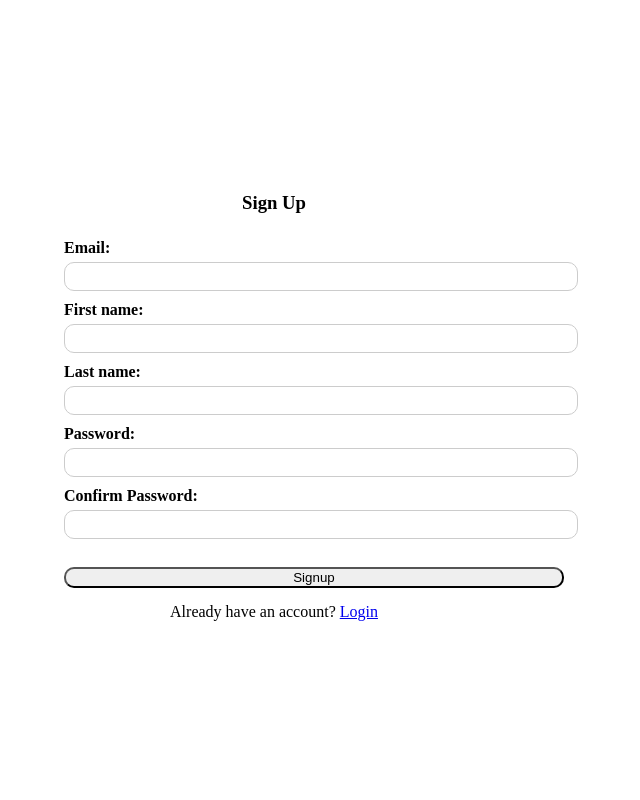
After one commit to ShauRya765/InstaworkAssignment, a Django app: page /register in a window 1280 px wide. The commit adds this page. Shown: the whole page, without its empty margins (366-1006 px from the left). Run offline with Django 4.2, Linux system fonts and the light colour scheme; parts of the project's set-up code (start-up, migrations or seed data) failed here and were passed over.

Commit message:
adding login, register, and updating model

```diff
--- a/instawork_assignment/settings.py
+++ b/instawork_assignment/settings.py
@@ -101,6 +101,8 @@ AUTH_PASSWORD_VALIDATORS = [
     },
 ]
 
+AUTH_USER_MODEL = 'teamManagement.TeamMember'
+
 
 # Internationalization
 # https://docs.djangoproject.com/en/4.2/topics/i18n/
--- /dev/null
+++ b/static/css/register.css
@@ -0,0 +1,64 @@
+body {
+    margin: 0;
+    padding: 0;
+    height: 100vh;
+    display: flex;
+    align-items: center;
+    justify-content: center;
+}
+
+.form-container {
+    background-color: rgba(255, 255, 255, 0.9); /* Adjust the alpha value to control the background opacity */
+    /*background-color: white;*/
+    padding: 10px;
+    border-radius: 10px;
+    width: 500px;
+    /*text-align: center;*/
+}
+
+.register-form {
+    margin-top: 20px;
+}
+
+.form-group label {
+    display: block;
+    font-weight: bold;
+    margin-bottom: 5px;
+}
+
+.form-group input[type="email"],
+.form-group input[type="password"],
+.form-group input[type="text"] {
+    width: 100%;
+    padding: 6px;
+    margin-bottom: 10px;
+    border: 1px solid #ccc;
+    border-radius: 10px;
+}
+
+.form-group input:focus {
+    border: 1px solid #ccc;
+}
+
+.login-link {
+    text-align: center;
+    margin-top: 10px;
+}
+
+.errorlist {
+    color: red;
+    list-style: none;
+    padding: 0;
+    margin-top: -10px;
+}
+
+.register-form {
+    width: 100%;
+    padding: 5px 40px 5px 40px;
+}
+
+.button {
+    width: 100%;
+    text-align: center;
+    border-radius: 10px;
+}
--- a/teamManagement/admin.py
+++ b/teamManagement/admin.py
@@ -1,7 +1,5 @@
+# admin.py
 from django.contrib import admin
 from .models import TeamMember
 
-# Register your models here.
-
-
 admin.site.register(TeamMember)
--- a/teamManagement/forms.py
+++ b/teamManagement/forms.py
@@ -1,5 +1,7 @@
 # teams/forms.py
 from django import forms
+from django.contrib.auth.forms import UserCreationForm, AuthenticationForm
+from django.core.exceptions import ValidationError
 from django.forms import RadioSelect
 
 from .models import TeamMember
@@ -14,3 +16,32 @@ class TeamMemberForm(forms.ModelForm):
         widgets = {
             'role': RadioSelect()
         }
+
+
+class RegistrationForm(UserCreationForm):
+    first_name = forms.CharField(max_length=30, required=True)
+    last_name = forms.CharField(max_length=30, required=True)
+
+    class Meta:
+        model = TeamMember
+        fields = ['first_name', 'last_name', 'email', 'phone_number', 'password1', 'password2']
+
+    def clean_email(self):
+        email = self.cleaned_data['email']
+        existing_user = TeamMember.objects.filter(email=email).exclude(pk=self.instance.pk).first()
+        if existing_user:
+            raise ValidationError("This email is already in use.")
+        return email
+
+    def save(self, commit=True):
+        user = super().save(commit=False)
+        user.role = 'regular'
+        if commit:
+            user.save()
+        return user
+
+
+class LoginForm(AuthenticationForm):
+    class Meta:
+        model = TeamMember
+        fields = ['username', 'password']
--- a/teamManagement/models.py
+++ b/teamManagement/models.py
@@ -1,16 +1,47 @@
+# models.py
+from django.contrib.auth.models import AbstractUser, BaseUserManager, PermissionsMixin
 from django.db import models
 
 
-# Create your models here.
+class TeamMemberManager(BaseUserManager):
+    def create_team_member(self, email, password=None, **extra_fields):
+        if not email:
+            raise ValueError('The Email field must be set')
+        email = self.normalize_email(email)
+        team_member = self.model(email=email, **extra_fields)
+        team_member.set_password(password)
+        team_member.save(using=self._db)
+        return team_member
 
-class TeamMember(models.Model):
+    def create_superuser(self, email, password=None, **extra_fields):
+        extra_fields.setdefault('is_staff', True)
+        extra_fields.setdefault('is_superuser', True)
+        extra_fields.setdefault('role', 'admin')
+
+        if extra_fields.get('is_staff') is not True:
+            raise ValueError('Superuser must have is_staff=True.')
+        if extra_fields.get('is_superuser') is not True:
+            raise ValueError('Superuser must have is_superuser=True.')
+
+        return self.create_team_member(email, password, **extra_fields)
+
+
+class TeamMember(AbstractUser, PermissionsMixin):
     ROLE_CHOICES = [
         ('regular', "Regular"),
-        ('admin', "Admin ")
+        ('admin', "Admin"),
     ]
 
-    first_name = models.CharField(max_length=10)
-    last_name = models.CharField(max_length=10)
-    email = models.EmailField(max_length=255)
+    email = models.EmailField(unique=True)
     phone_number = models.CharField(max_length=15, blank=True, null=True)
     role = models.CharField(max_length=50, choices=ROLE_CHOICES, default='regular')
+
+    objects = TeamMemberManager()
+
+    def __str__(self):
+        return self.first_name
+
+    def save(self, *args, **kwargs):
+        # Set the username to be the same as the email
+        self.username = self.email
+        super().save(*args, **kwargs)
--- a/teamManagement/urls.py
+++ b/teamManagement/urls.py
@@ -1,11 +1,16 @@
 from django.urls import path
+from django.views.decorators.csrf import csrf_exempt
+
 from teamManagement import views
 
 app_name = 'teamManagement'
 
 urlpatterns = [
-    path('', views.TeamListView.as_view(), name='team_list'),
+    path('', csrf_exempt(views.LoginView.as_view()), name='login'),
+    path('register', csrf_exempt(views.RegisterView.as_view()), name='register'),
+    path('list', views.TeamListView.as_view(), name='team_list'),
     path('add', views.TeamAddView.as_view(), name='add_member'),
     path('edit/<int:member_id>', views.TeamEditView.as_view(), name='edit_member'),
-    path('delete/<int:pk>', views.TeamDeleteView.as_view(), name='delete_member')
+    path('delete/<int:pk>', views.TeamDeleteView.as_view(), name='delete_member'),
+    path('logout', csrf_exempt(views.user_logout), name='logout')
 ]
--- a/teamManagement/views.py
+++ b/teamManagement/views.py
@@ -1,7 +1,9 @@
-from django.shortcuts import get_object_or_404
-from django.views.generic import ListView, DetailView, CreateView, UpdateView, DeleteView
+from django.contrib.auth import authenticate, login, logout
+from django.contrib.messages.views import SuccessMessageMixin
+from django.shortcuts import get_object_or_404, redirect
+from django.views.generic import ListView, DetailView, CreateView, UpdateView, DeleteView, FormView
 
-from .forms import TeamMemberForm
+from .forms import TeamMemberForm, RegistrationForm, LoginForm
 from .models import TeamMember
 
 
@@ -17,7 +19,7 @@ class TeamAddView(CreateView):
     model = TeamMember
     form_class = TeamMemberForm
     template_name = 'teamManagement/edit_member.html'
-    success_url = '/'
+    success_url = '/list'
 
     def form_valid(self, form):
         response = super().form_valid(form)
@@ -28,7 +30,7 @@ class TeamEditView(UpdateView):
     model = TeamMember
     form_class = TeamMemberForm
     template_name = 'teamManagement/edit_member.html'
-    success_url = '/'
+    success_url = '/list'
 
     def get_object(self, queryset=None):
         return get_object_or_404(TeamMember, id=self.kwargs['member_id'])
@@ -37,4 +39,34 @@ class TeamEditView(UpdateView):
 class TeamDeleteView(DeleteView):
     model = TeamMember
     template_name = 'teamManagement/edit_member.html'  # Create a delete confirmation template
-    success_url = '/'
+    success_url = '/list'
+
+
+class RegisterView(SuccessMessageMixin, FormView):
+    template_name = 'teamManagement/register.html'
+    form_class = RegistrationForm
+    success_url = 'list'  # Redirect to the list page after successful registration
+    success_message = "Registration successful. You are now logged in."
+
+    def form_valid(self, form):
+        # Save the form data and log in the user
+        user = form.save()
+        login(self.request, user)
+        return super().form_valid(form)
+
+
+class LoginView(FormView):
+    template_name = 'teamManagement/login.html'
+    form_class = LoginForm
+    success_url = 'list'  # Redirect to home page after successful login
+
+    def form_valid(self, form):
+        user = authenticate(username=form.cleaned_data['username'], password=form.cleaned_data['password'])
+        if user:
+            login(self.request, user)
+        return super().form_valid(form)
+
+
+def user_logout(request):
+    logout(request)
+    return redirect('/')
--- /dev/null
+++ b/templates/teamManagement/register.html
@@ -0,0 +1,48 @@
+{% load static %}
+<!DOCTYPE html>
+<html lang="en">
+<head>
+    <meta charset="UTF-8">
+    <title>Welcome to Team Management!</title>
+    <link rel="stylesheet" type="text/css" href="{% static 'css/register.css' %}">
+</head>
+<body>
+<div class="form-container-parent">
+    <div class="form-container">
+        <h3 style="text-align: center; padding-top: 10px;">Sign Up</h3>
+        <form class="register-form" method="post" enctype="multipart/form-data">
+            {{ form.non_field_errors | safe }}
+            <div class="form-group">
+                <label for="{{ form.email.id_for_label }}">Email:</label>
+                {{ form.email }}
+                {{ form.email.errors | safe }}
+            </div>
+            <div class="form-group">
+                <label for="{{ form.first_name.id_for_label }}">First name:</label>
+                {{ form.first_name }}
+                {{ form.first_name.errors | safe }}
+            </div>
+            <div class="form-group">
+                <label for="{{ form.last_name.id_for_label }}">Last name:</label>
+                {{ form.last_name }}
+                {{ form.last_name.errors | safe }}
+            </div>
+            <div class="form-group">
+                <label for="{{ form.password1.id_for_label }}">Password:</label>
+                {{ form.password1 }}
+                {{ form.password1.errors | safe }}
+            </div>
+            <div class="form-group">
+                <label for="{{ form.password2.id_for_label }}">Confirm Password:</label>
+                {{ form.password2 }}
+                {{ form.password2.errors | safe }}
+            </div>
+            <br>
+            <div class="flex-container">
+                <button type="submit" class="btn btn-primary button">Signup</button>
+            </div>
+        </form>
+        <p class="login-link">Already have an account? <a href="{% url 'teamManagement:login' %}">Login</a></p>
+    </div>
+</div>
+</body>
```
Also changed, not shown: static/css/login.css (added, +73 -0 lines), templates/teamManagement/login.html (added, +50 -0 lines), templates/teamManagement/team_list.html (+28 -1 lines), db.sqlite3 (deleted), teamManagement/migrations/0001_initial.py (deleted), 1 other file.
